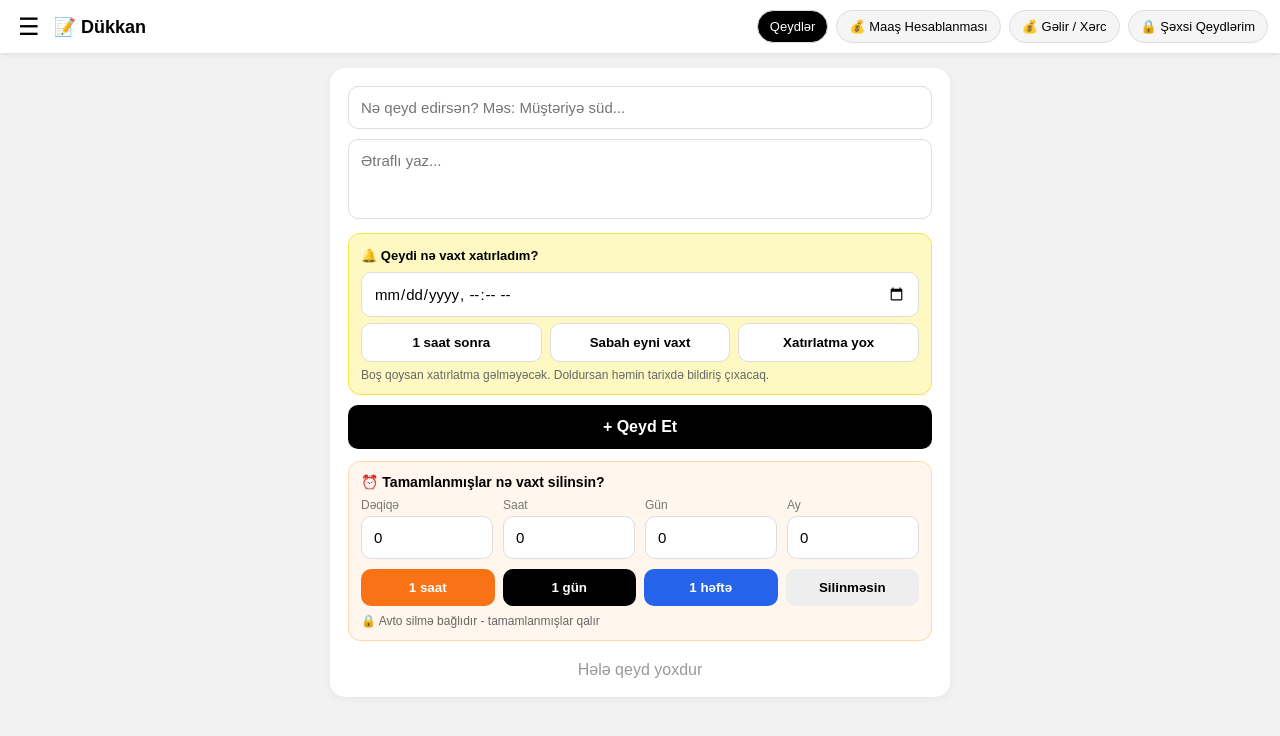
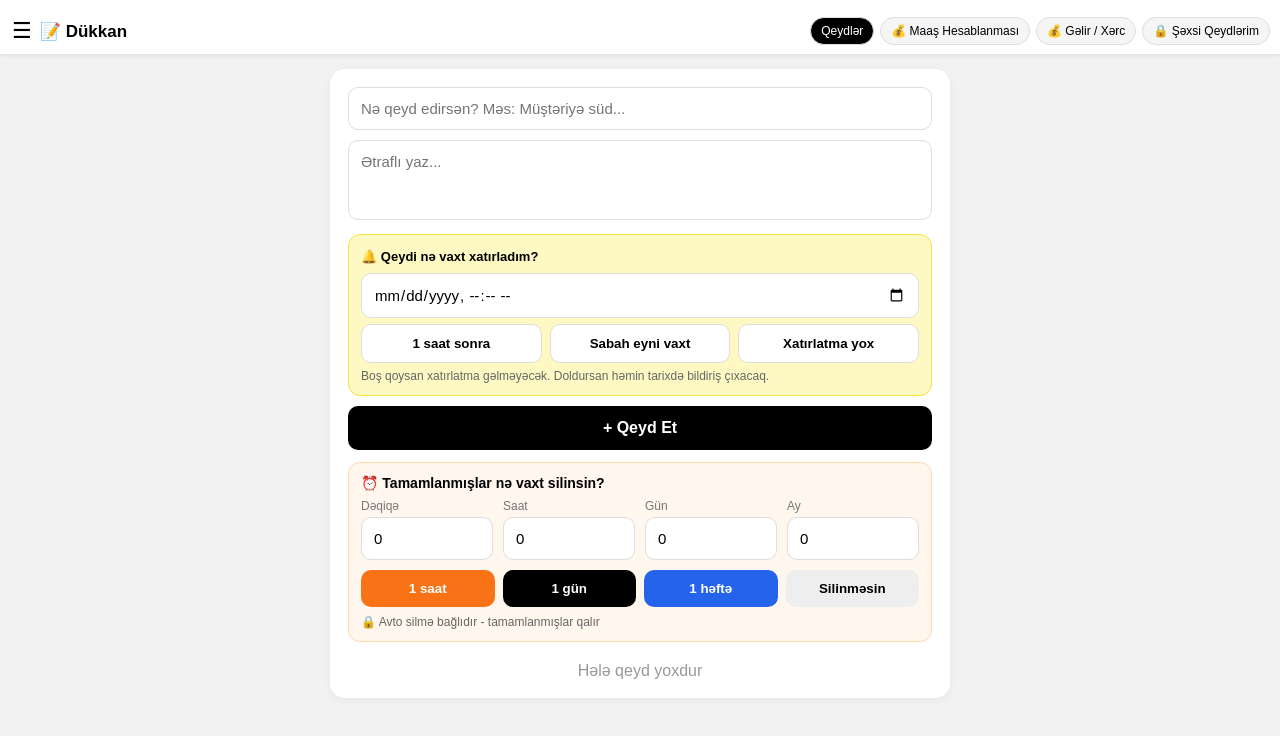
Before and after one commit to darebega1-ux/Repository-name-Depo-ad-, a plain HTML site: page index.html in a window 1280 px wide. Drawn offline with Linux system fonts and the light colour scheme.

Commit message:
Update index.html

```diff
--- a/index.html
+++ b/index.html
@@ -7,12 +7,12 @@
 <style>
 *{box-sizing:border-box;font-family:Arial,sans-serif}
 body{margin:0;background:#f2f2f2}
-.topbar{background:#fff;display:flex;flex-wrap:wrap;align-items:center;gap:8px;padding:10px 12px;box-shadow:0 1px 5px rgba(0,0,0,.1);position:sticky;top:0;z-index:10}
-.menuBtn{font-size:24px;background:none;border:none;cursor:pointer;flex-shrink:0}
-.topbar h1{font-size:18px;margin:0;flex:1;white-space:nowrap}
-.tabBtn{padding:8px 12px;border-radius:20px;border:1px solid #ddd;background:#f5f5f5;cursor:pointer;font-size:13px;flex-shrink:0;white-space:nowrap}
+.topbar{background:#fff;display:flex;flex-wrap:wrap;align-items:center;gap:6px;padding:16px 10px 8px 10px;box-shadow:0 1px 5px rgba(0,0,0,.1);position:sticky;top:0;z-index:10}
+.menuBtn{font-size:22px;background:none;border:none;cursor:pointer;flex-shrink:0;padding:2px}
+.topbar h1{font-size:17px;margin:0;flex:1;white-space:nowrap}
+.tabBtn{padding:6px 10px;border-radius:20px;border:1px solid #ddd;background:#f5f5f5;cursor:pointer;font-size:12px;flex-shrink:0;white-space:nowrap}
 .tabBtn.active{background:#000;color:#fff}
-@media(max-width:500px){.topbar h1{font-size:16px}.tabBtn{font-size:12px!important;padding:6px 9px!important}}
+@media(max-width:500px){.topbar h1{font-size:15px}.tabBtn{font-size:11px!important;padding:5px 8px!important}}
 .box{max-width:620px;margin:auto;background:#fff;border-radius:15px;padding:18px;margin-top:15px;box-shadow:0 2px 10px rgba(0,0,0,.05)}
 input,textarea,select{width:100%;padding:12px;border:1px solid #ddd;border-radius:10px;margin-bottom:10px;font-size:15px;outline:none}
 textarea{height:80px;resize:none}
```
